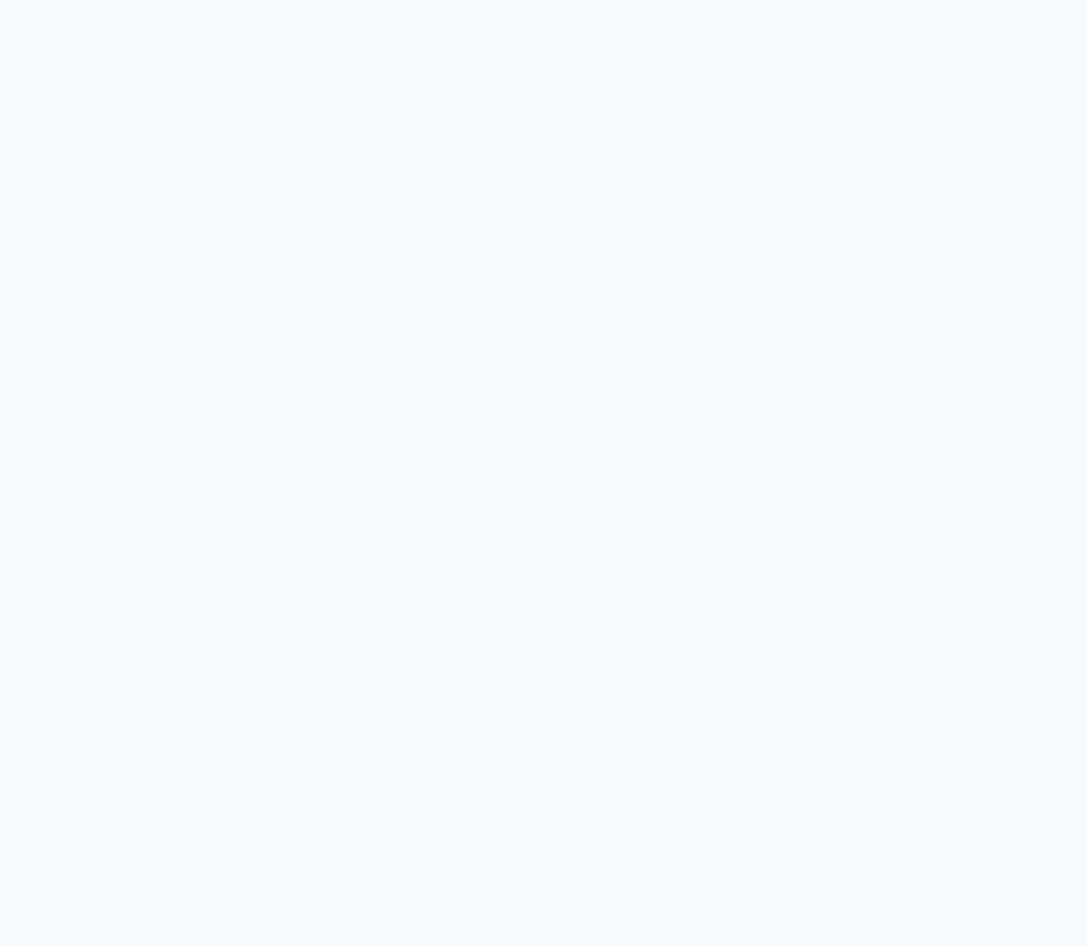
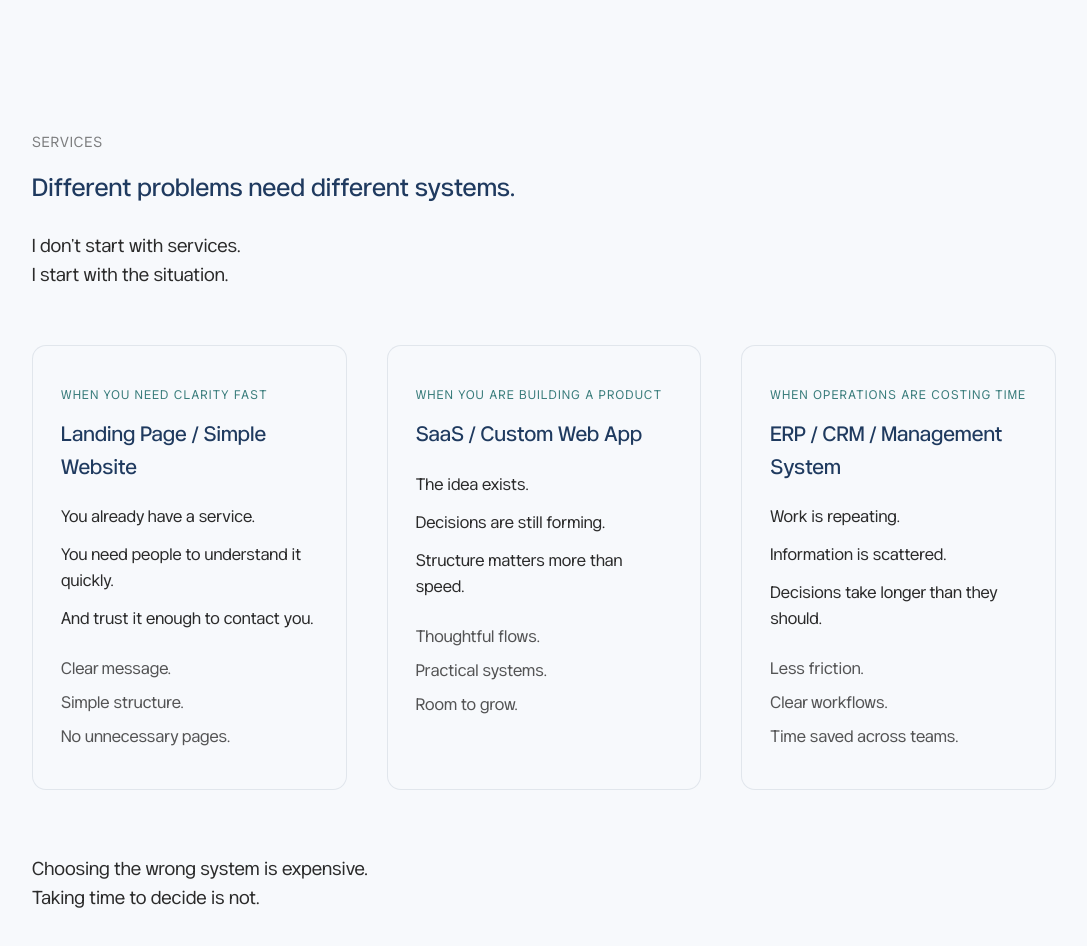
Before and after one commit to abhisekmohantychinua/mohantyabhisek, a Next.js app: page / in a window 1280 px wide. Shown: the part 2180-3126 px from the top of the page, without its empty margins (96-1183 px from the left). Before the commit the page ends 2200 px from the top, so only its background shows below. Built offline with nearby package versions, Linux system fonts and the light colour scheme; a web font is replaced by a local one.

Commit message:
Add Services component with content and styles; integrate into Home page

```diff
--- a/src/app/page.tsx
+++ b/src/app/page.tsx
@@ -1,6 +1,7 @@
 import Hero from "@/features/home/hero";
 import Problem from "@/features/home/problem";
 import Thinking from "@/features/home/thinking";
+import Services from "@/features/home/services";
 
 export default function Home() {
   return (
@@ -8,6 +9,7 @@ export default function Home() {
       <Hero />
       <Problem />
       <Thinking />
+      <Services />
     </>
   );
 }
--- /dev/null
+++ b/src/features/home/services/index.tsx
@@ -0,0 +1,110 @@
+import "./styles.css";
+
+type ServiceCard = {
+  label: string;
+  title: string;
+  lines: string[];
+  outcomes: string[];
+};
+
+const services: ServiceCard[] = [
+  {
+    label: "WHEN YOU NEED CLARITY FAST",
+    title: "Landing Page / Simple Website",
+    lines: [
+      "You already have a service.",
+      "You need people to understand it quickly.",
+      "And trust it enough to contact you.",
+    ],
+    outcomes: ["Clear message.", "Simple structure.", "No unnecessary pages."],
+  },
+  {
+    label: "WHEN YOU ARE BUILDING A PRODUCT",
+    title: "SaaS / Custom Web App",
+    lines: [
+      "The idea exists.",
+      "Decisions are still forming.",
+      "Structure matters more than speed.",
+    ],
+    outcomes: ["Thoughtful flows.", "Practical systems.", "Room to grow."],
+  },
+  {
+    label: "WHEN OPERATIONS ARE COSTING TIME",
+    title: "ERP / CRM / Management System",
+    lines: [
+      "Work is repeating.",
+      "Information is scattered.",
+      "Decisions take longer than they should.",
+    ],
+    outcomes: [
+      "Less friction.",
+      "Clear workflows.",
+      "Time saved across teams.",
+    ],
+  },
+];
+
+export default function Services() {
+  return (
+    <section className="services-section" aria-labelledby="services-heading">
+      <div className="services-content">
+        <p className="services-kicker">Services</p>
+
+        <h2 id="services-heading" className="services-heading">
+          Different problems need different systems.
+        </h2>
+
+        <p className="services-intro">
+          I don&apos;t start with services.
+          <br />I start with the situation.
+        </p>
+
+        <div
+          className="services-grid"
+          role="list"
+          aria-label="Service options framed as situations"
+        >
+          {services.map((service, index) => {
+            const delay = 0.18 + index * 0.12;
+            return (
+              <article
+                key={service.title}
+                className="services-card"
+                role="listitem"
+                style={{ animationDelay: `${delay}s` }}
+                tabIndex={0}
+                aria-label={`${service.title} — ${service.label}`}
+              >
+                <p className="services-label">{service.label}</p>
+                <h3 className="services-title">{service.title}</h3>
+                <div className="services-lines">
+                  {service.lines.map((line) => (
+                    <p key={line} className="services-line">
+                      {line}
+                    </p>
+                  ))}
+                </div>
+                <div
+                  className="services-outcomes"
+                  aria-label="Expected outcomes"
+                >
+                  {service.outcomes.map((outcome) => (
+                    <p key={outcome} className="services-outcome">
+                      {outcome}
+                    </p>
+                  ))}
+                </div>
+              </article>
+            );
+          })}
+        </div>
+
+        <p className="services-closing">
+          Choosing the wrong system is expensive.
+          <br />
+          Taking time to decide is not.
+        </p>
+      </div>
+    </section>
+  );
+}
--- /dev/null
+++ b/src/features/home/services/styles.css
@@ -0,0 +1,84 @@
+@reference "../../../app/globals.css";
+
+/* Slightly wider feel than previous sections, but same calm tone */
+.services-section {
+  @apply container mx-auto px-6 lg:px-10;
+  @apply pt-24 pb-28 md:pt-28 md:pb-32;
+  @apply bg-background;
+}
+
+.services-content {
+  @apply w-full max-w-5xl mx-auto;
+}
+
+.services-kicker {
+  @apply text-sm uppercase tracking-[0.08em] text-foreground/60 font-sans mb-4;
+}
+
+.services-heading {
+  @apply text-xl md:text-2xl font-medium text-primary font-sans leading-relaxed mb-6;
+}
+
+.services-intro {
+  @apply text-base md:text-lg text-foreground font-sans leading-relaxed mb-14;
+}
+
+.services-grid {
+  @apply grid gap-8 lg:gap-10;
+  @apply grid-cols-1 md:grid-cols-2 lg:grid-cols-3;
+}
+
+.services-card {
+  @apply bg-background border border-primary/10 rounded-xl;
+  @apply px-6 py-8 lg:px-7 lg:py-10;
+  @apply transition-all duration-300 ease-out;
+  @apply animate-[fade-in_1s_ease-out_both];
+}
+
+.services-card:focus-visible {
+  @apply outline-none ring-2 ring-secondary/40 ring-offset-2 ring-offset-background;
+}
+
+.services-card:hover {
+  @apply border-secondary/60 translate-y-[-2px];
+}
+
+.services-label {
+  @apply text-xs uppercase tracking-[0.12em] text-secondary font-sans mb-4;
+}
+
+.services-title {
+  @apply text-lg md:text-xl font-medium text-primary font-sans leading-relaxed mb-5;
+}
+
+.services-lines {
+  @apply space-y-3 mb-6;
+}
+
+.services-line {
+  @apply text-base text-foreground font-sans leading-relaxed;
+}
+
+.services-outcomes {
+  @apply space-y-2;
+}
+
+.services-outcome {
+  @apply text-sm md:text-base text-foreground/80 font-sans leading-relaxed;
+}
+
+.services-closing {
+  @apply text-base md:text-lg text-foreground font-sans leading-relaxed;
+  @apply mt-14 md:mt-16;
+}
+
+/* Tablet / mobile spacing and behavior */
+@media (max-width: 639px) {
+  .services-section {
+    @apply pt-20 pb-24;
+  }
+
+  .services-card {
+    @apply px-5 py-7;
+  }
+}
```
